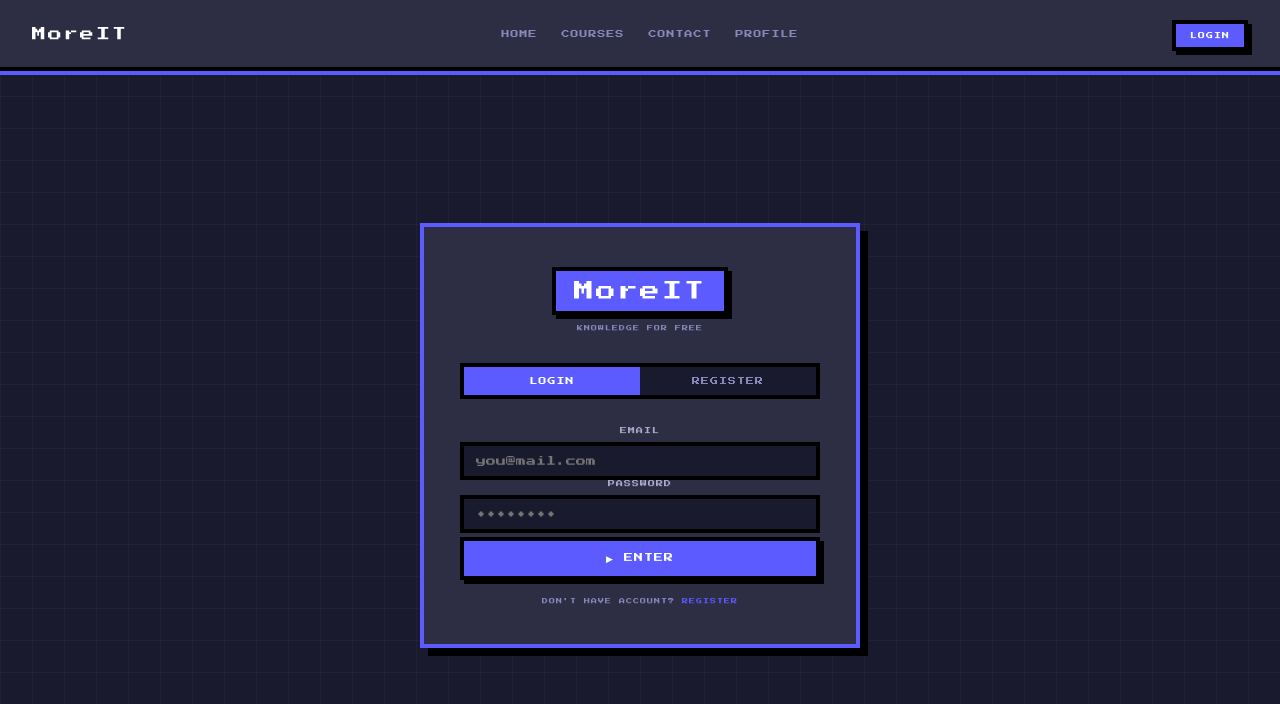
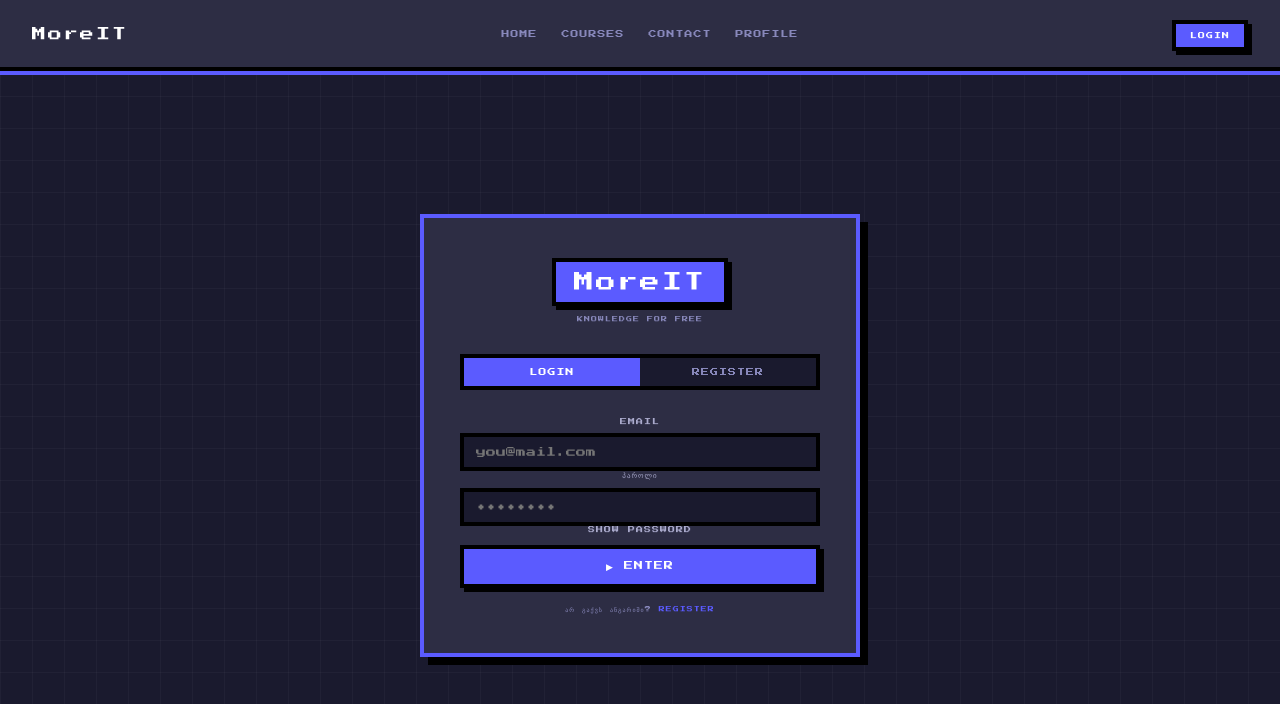
Before and after one commit to salometsutskiridze/moreit, a React (Vite) app in the folder frontend/: page /login in a window 1280 px wide. Shown: the top 704 px of the page. Built offline with nearby package versions, Linux system fonts and the light colour scheme.

Commit message:
added new features to website, fixed small issues

```diff
--- a/frontend/src/pages/AuthPage.jsx
+++ b/frontend/src/pages/AuthPage.jsx
@@ -1,4 +1,4 @@
-import { useState } from "react";
+import { useState, useEffect } from "react";
 import { useNavigate } from "react-router-dom";
 
 function validate(fields) {
@@ -12,9 +12,10 @@ function validate(fields) {
 }
 
 export default function AuthPage({ onLogin }) {
-  const [tab, setTab]     = useState("login");
-  const [form, setForm]   = useState({ name: "", email: "", password: "" });
+  const [tab, setTab]       = useState("login");
+  const [form, setForm]     = useState({ name: "", email: "", password: "" });
   const [errors, setErrors] = useState({});
+  const [showPass, setShowPass] = useState(false);
   const navigate = useNavigate();
 
   const set = (k, v) => { setForm(f => ({ ...f, [k]: v })); setErrors(e => ({ ...e, [k]: "" })); };
@@ -26,6 +27,10 @@ export default function AuthPage({ onLogin }) {
     onLogin({ email: form.email, name: form.name || form.email.split("@")[0] });
     navigate("/courses");
   }
+
+  useEffect(() => {
+    document.title = "MoreIT | Authorization Page";
+  }, []);
 
   return (
     <div className="page center">
@@ -42,7 +47,7 @@ export default function AuthPage({ onLogin }) {
 
         {tab === "register" && (
           <>
-            <label>NAME</label>
+            <label>სახელი</label>
             <input value={form.name} placeholder="eliot" onChange={e => set("name", e.target.value)} className={errors.name ? "invalid" : ""} />
             {errors.name && <span className="err">{errors.name}</span>}
           </>
@@ -52,9 +57,20 @@ export default function AuthPage({ onLogin }) {
         <input type="email" value={form.email} placeholder="you@mail.com" onChange={e => set("email", e.target.value)} className={errors.email ? "invalid" : ""} />
         {errors.email && <span className="err">{errors.email}</span>}
 
-        <label>PASSWORD</label>
-        <input type="password" value={form.password} placeholder="••••••••" onChange={e => set("password", e.target.value)} className={errors.password ? "invalid" : ""} />
+        <label>პაროლი</label>
+        <input
+          type={showPass ? "text" : "password"}
+          value={form.password}
+          placeholder="••••••••"
+          onChange={e => set("password", e.target.value)}
+          className={errors.password ? "invalid" : ""}
+        />
         {errors.password && <span className="err">{errors.password}</span>}
+
+        <label className="show-pass-label" onClick={() => setShowPass(p => !p)}>
+        <div className={`box ${showPass ? "checked" : ""}`} />
+        SHOW PASSWORD
+        </label>
 
         <button className="btn" onClick={submit}>
           &#9654; {tab === "login" ? "ENTER" : "CREATE ACCOUNT"}
@@ -62,8 +78,8 @@ export default function AuthPage({ onLogin }) {
 
         <p className="switch">
           {tab === "login"
-            ? <>DON'T HAVE ACCOUNT? <a onClick={() => setTab("register")}>REGISTER</a></>
-            : <>ALREADY HAVE ACCOUNT? <a onClick={() => setTab("login")}>LOGIN</a></>
+            ? <>არ გაქვს ანგარიში? <a onClick={() => setTab("register")}>REGISTER</a></>
+            : <>უკვე გაქვს ანგარიში? <a onClick={() => setTab("login")}>LOGIN</a></>
           }
         </p>
       </div>
--- a/frontend/src/pages/ContactPage.jsx
+++ b/frontend/src/pages/ContactPage.jsx
@@ -1,4 +1,11 @@
+import { useEffect } from "react";
+
 export default function ContactPage() {
+
+  useEffect(() => {
+  document.title = "MoreIT | Contact Info"; // შეცვალე სახელი
+}, []);
+
   return (
     <div className="page center">
       <h1 className="page-title">[ CONTACT ]</h1>
--- a/frontend/src/pages/CoursePage.jsx
+++ b/frontend/src/pages/CoursePage.jsx
@@ -1,4 +1,5 @@
 import { useParams, useNavigate } from "react-router-dom";
+import { useEffect } from "react";
 
 const courseData = {
   devops:        { label: "DevOps",        dot: "#00d2be" },
@@ -12,6 +13,10 @@ export default function CoursePage() {
   const { id } = useParams();
   const navigate = useNavigate();
   const course = courseData[id];
+
+  useEffect(() => {
+    document.title = course ? `MoreIT | ${course.label}` : "MoreIT | 404";
+  }, [id]);
 
   if (!course) return (
     <div className="page">
--- a/frontend/src/pages/CoursesPage.jsx
+++ b/frontend/src/pages/CoursesPage.jsx
@@ -1,15 +1,20 @@
 import { useNavigate } from "react-router-dom";
+import { useEffect } from "react";
 
 const courses = [
-  { id: "devops",        label: "DevOps",       dot: "#00d2be", desc: "CI/CD · Docker · Linux · K8s" },
-  { id: "frontend",      label: "Frontend",     dot: "#5b5bff", desc: "HTML · CSS · JavaScript · React" },
-  { id: "backend",       label: "Backend",      dot: "#f59e0b", desc: "APIs · Databases · C# · Node.js" },
-  { id: "cybersecurity", label: "CyberSecurity",dot: "#ff4444", desc: "Networks · Ethical Hacking · CTF" },
-  { id: "qa",            label: "QA Engineer",  dot: "#22d3a5", desc: "Testing · Automation · Selenium" },
+  { id: "devops",        label: "DevOps",        dot: "#00d2be", desc: "CI/CD · Docker · Linux · K8s" },
+  { id: "frontend",      label: "Frontend",      dot: "#5b5bff", desc: "HTML · CSS · JavaScript · React" },
+  { id: "backend",       label: "Backend",       dot: "#f59e0b", desc: "APIs · Databases · C# · Node.js" },
+  { id: "cybersecurity", label: "CyberSecurity", dot: "#ff4444", desc: "Networks · Ethical Hacking · CTF" },
+  { id: "qa",            label: "QA Engineer",   dot: "#22d3a5", desc: "Testing · Automation · Selenium" },
 ];
 
 export default function CoursesPage() {
   const navigate = useNavigate();
+
+  useEffect(() => {
+    document.title = "MoreIT | Courses";
+  }, []);
 
   return (
     <div className="page">
--- a/frontend/src/pages/HomePage.jsx
+++ b/frontend/src/pages/HomePage.jsx
@@ -1,8 +1,15 @@
+import { useEffect } from "react";
+
 export default function HomePage() {
+
+  useEffect(() => {
+  document.title = "MoreIT | Learn More About IT"; // შეცვალე სახელი
+}, []);
+
   return (
     <div className="page center">
       <h1 className="page-title">[ MoreIT ]</h1>
-      <p className="page-sub">TSU CS სტუდენტებისთვის IT კარიერის პლატფორმა</p>
+      <p className="page-sub">IT კარიერის პლატფორმა ყველასთვის</p>
     </div>
   );
 }
--- a/frontend/src/pages/NotFoundPage.jsx
+++ b/frontend/src/pages/NotFoundPage.jsx
@@ -1,7 +1,13 @@
 import { useNavigate } from "react-router-dom";
+import { useEffect } from "react";
 
 export default function NotFoundPage() {
   const navigate = useNavigate();
+
+  useEffect(() => {
+  document.title = "MoreIT | 404 Page Not Found "; // შეცვალე სახელი
+}, []);
+
   return (
     <div className="page center">
       <h1 className="page-title">[ 404 ]</h1>
--- a/frontend/src/pages/ProfilePage.jsx
+++ b/frontend/src/pages/ProfilePage.jsx
@@ -1,4 +1,11 @@
+import { useEffect } from "react";
+
 export default function ProfilePage({ user }) {
+
+  useEffect(() => {
+  document.title = "MoreIT | Your Profile"; // შეცვალე სახელი
+}, []);
+
   return (
     <div className="page center">
       <h1 className="page-title">[ PROFILE ]</h1>
```
